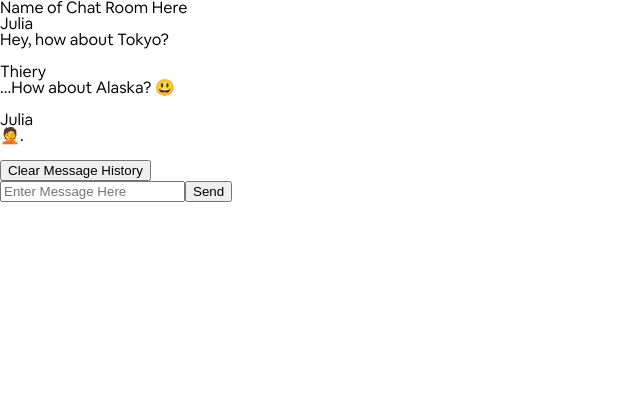
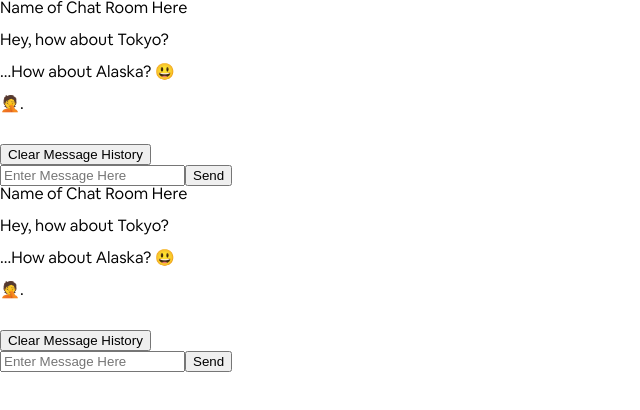
Before and after one commit to build-week-vacation-planner/Front-end, a React (Create React App) app in the folder front-end/: page /trip-messages in a window 1280 px wide. Shown: the top 410 px of the page, without its empty margins (0-640 px from the left). Built offline with nearby package versions, Linux system fonts and the light colour scheme; sample sign-in values are in the browser's storage.

Commit message:
edited "dummy" data

```diff
--- a/front-end/src/App.js
+++ b/front-end/src/App.js
@@ -23,7 +23,7 @@ function App() {
   return (
     <div className="App">
       {/* <ChatIndex /> */}
-      {/* <ChatBotApp/> */}
+      <ChatBotApp/>
 
       <Route exact path="/" render={props => <Welcome {...props} />} />
       <Route path="/login" render={props => <Login {...props} />} />
--- a/front-end/src/ChatBackup/ChatBotApp.js
+++ b/front-end/src/ChatBackup/ChatBotApp.js
@@ -75,6 +75,7 @@ clearCompleted = () => {
     return (
       <div class = 'app'>
         <h2>Name of Chat Room Here</h2>
+        <br/>
         <MessageList
           clearCompleted = {this.clearCompleted}
           todos = {this.state.todos}
--- a/front-end/src/ChatBackup/Message.js
+++ b/front-end/src/ChatBackup/Message.js
@@ -9,6 +9,7 @@ const Message = props => {
       >
 
         <p>{props.item.task}</p>
+        <br/>
       </div>
       </>
     );
--- a/front-end/src/ChatBackup/MessageList.js
+++ b/front-end/src/ChatBackup/MessageList.js
@@ -26,7 +26,7 @@ const MessageList = props => {
             {data.map((message, index) => {
                     return (
                         <>
-                        <div>{message.senderId}</div>
+                        {/* <div>{message.senderId}</div> */}
                         <div>{message.text}</div>
                         <br/>
                         </>
```
